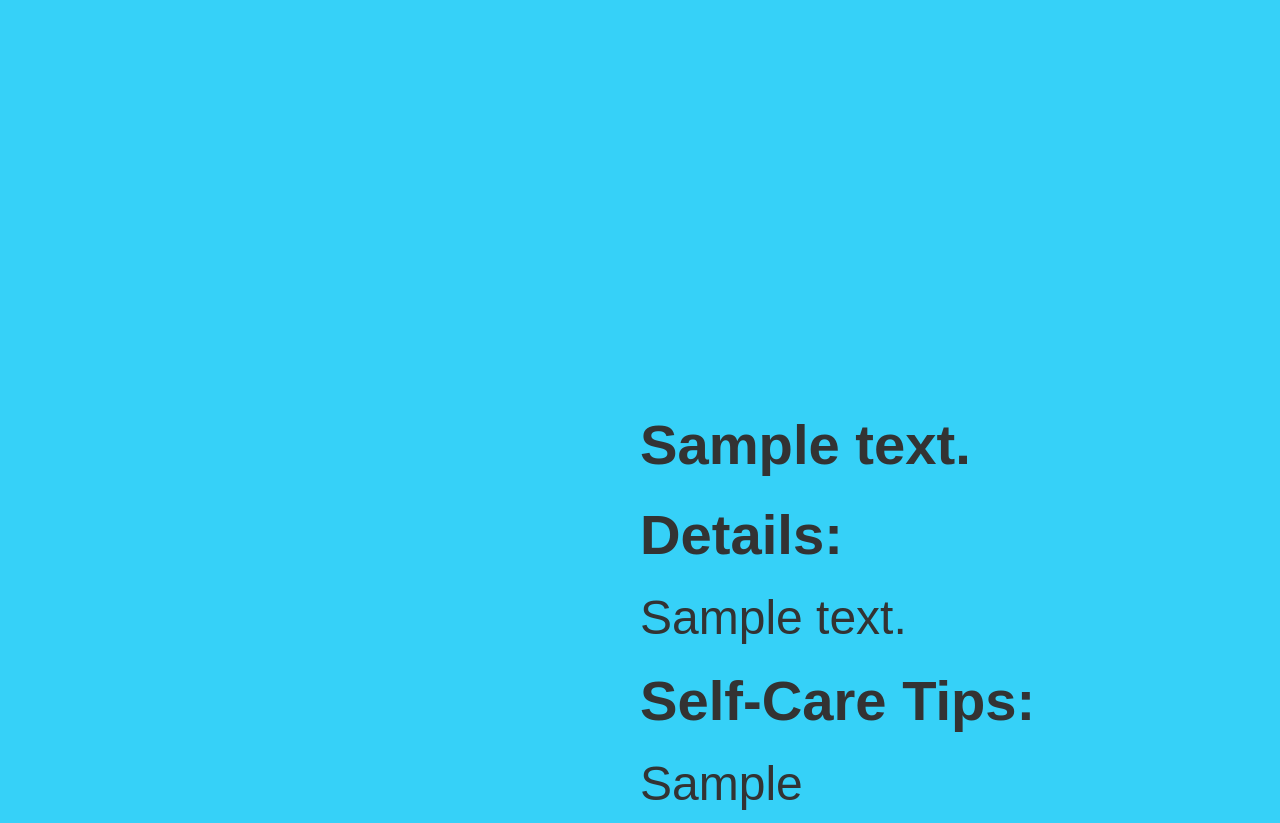
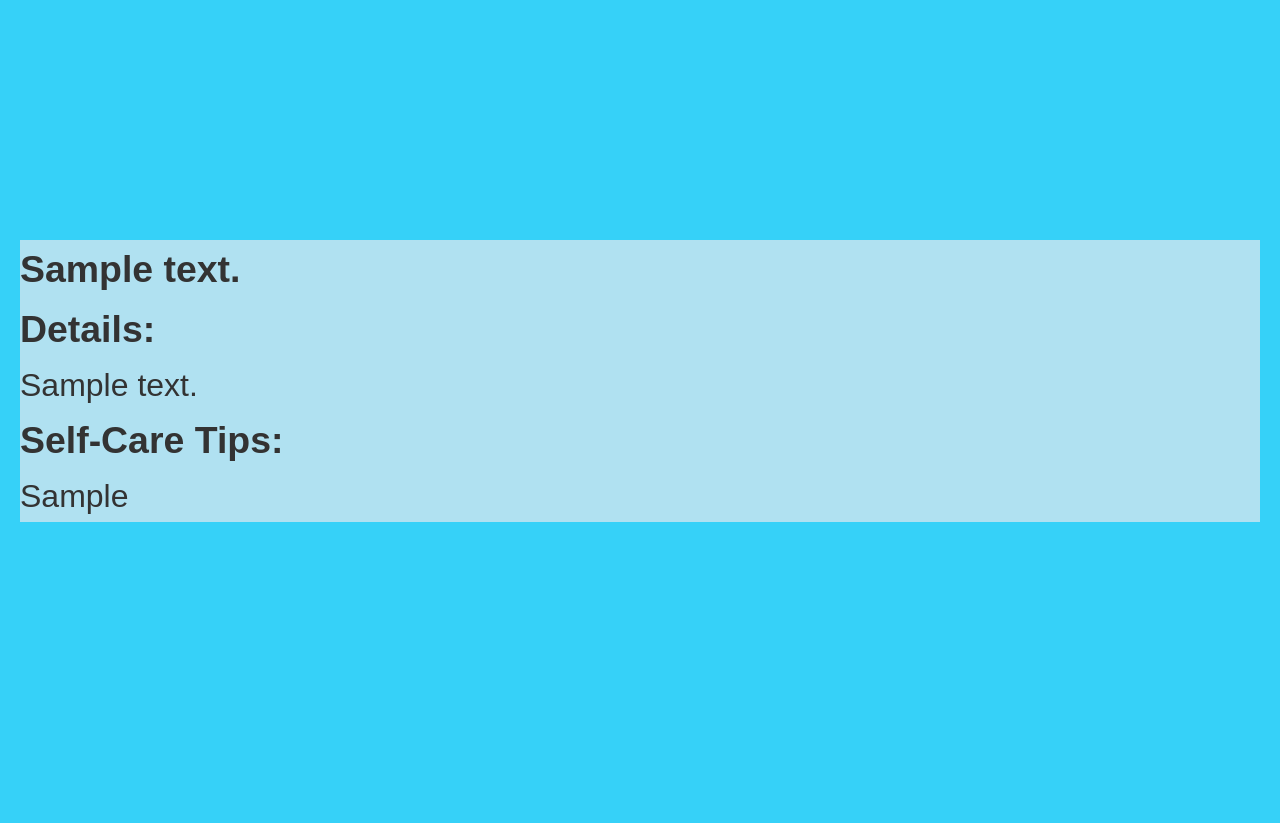
Before and after one commit to Gythrie/desease_prediction, a Flask app: template templates/result.html in a window 1280 px wide; the page is wider, and only the part inside the window is pictured. After the commit the page ends 522 px from the top of that part, so only its background shows below. Run offline with Flask 3, Linux system fonts and the light colour scheme; the template is opened without the code that fills it: most values are stand-ins (such as "Sample title", 1, 10 or a date in 2020); parts of the project's set-up code (start-up, migrations or seed data) failed here and were passed over.

Commit message:
Add files via upload

```diff
--- a/static/style.css
+++ b/static/style.css
@@ -227,11 +227,17 @@
   margin-right: 5px;
 }
 .res {
+  margin-left: 20px;
+  margin-right: 20px;
   position: relative;
-  top: 50%;
-  left: 50%;
-  font-size: 3rem;
+  top: 30%;
+  font-size: 2rem;
+  display:block;
+  justify-content: center;
   align-content: center;
+  overflow-x: hidden;
+  overflow: hidden;
+  background-color: rgb(176, 225, 241);
 }
 
   @keyframes textPop {
```
